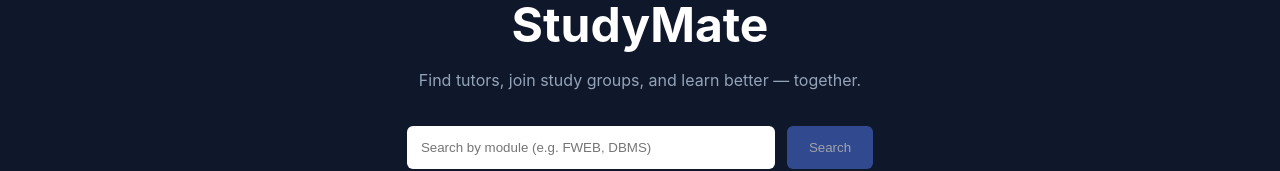
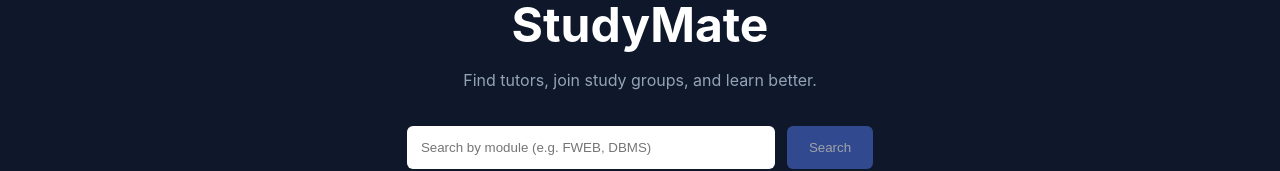
Before and after one commit to d-xiz/study-mate, a React (Vite) app: page / in a window 1280 px wide. Shown: the part 182-353 px from the top of the page. Built offline with nearby package versions, Linux system fonts and the light colour scheme; no server answers; sample sign-in values are in the browser's storage.

Commit message:
Update HomePage.jsx

```diff
--- a/src/pages/HomePage.jsx
+++ b/src/pages/HomePage.jsx
@@ -23,7 +23,7 @@ const HomePage = () => {
         <div className="container hero-content">
           <h1>StudyMate</h1>
           <p className="hero-text">
-           Find tutors, join study groups, and learn better — together.</p>
+           Find tutors, join study groups, and learn better.</p>
 
           <div className="hero-search">
          <input
```
